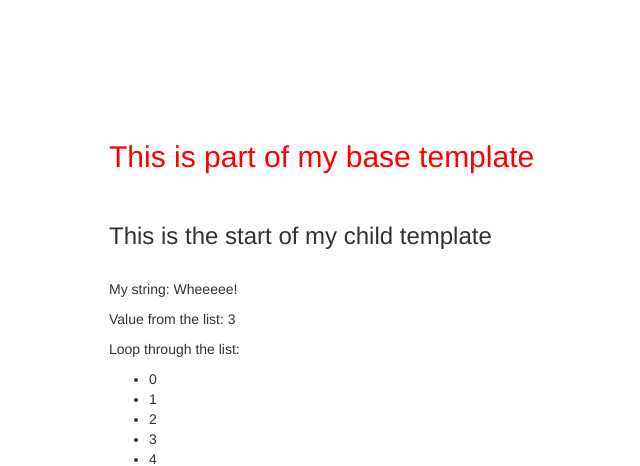
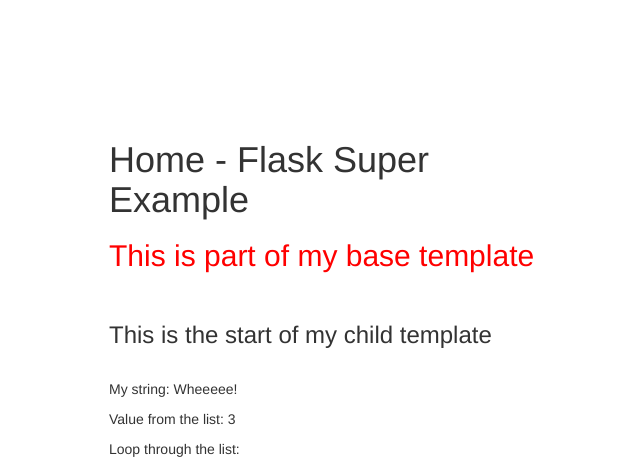
Before and after one commit to ekck/jinja2_templating, a Flask app: page / in a window 1280 px wide. Shown: the part 52-518 px from the top of the page, without its empty margins (296-936 px from the left). Run offline with Flask 2, Linux system fonts and the light colour scheme; some libraries are stand-ins or nearby versions.

Commit message:
dynamic tags

```diff
--- a/run.py
+++ b/run.py
@@ -4,7 +4,7 @@ app = Flask(__name__)
 
 @app.route("/")
 def template_test():
-    return render_template('template.html', my_string="Wheeeee!", my_list=[0,1,2,3,4,5])
+    return render_template('template.html', my_string="Wheeeee!", my_list=[0,1,2,3,4,5], title="Home")
 
 
 if __name__ == '__main__':
--- a/templates/layout.html
+++ b/templates/layout.html
@@ -55,6 +55,9 @@
           </nav>
       </div>
     <div class="container">
+        {% block heading %}
+  <h1>{% block page %}{% endblock %} - Flask Super Example</h1>
+{% endblock %}
       <h2>This is part of my base template</h2>
       <br>
       {% block content %}{% endblock %}
--- a/templates/template.html
+++ b/templates/template.html
@@ -1,4 +1,9 @@
 {% extends "layout.html" %}
+{% block title %}{{title}}{% endblock %}
+{% block page %}{{title}}{% endblock %}
+{% block heading %}
+  {{ super() }}
+{% endblock %}
 {% block content %}
   <h3> This is the start of my child template</h3>
   <br>
```
